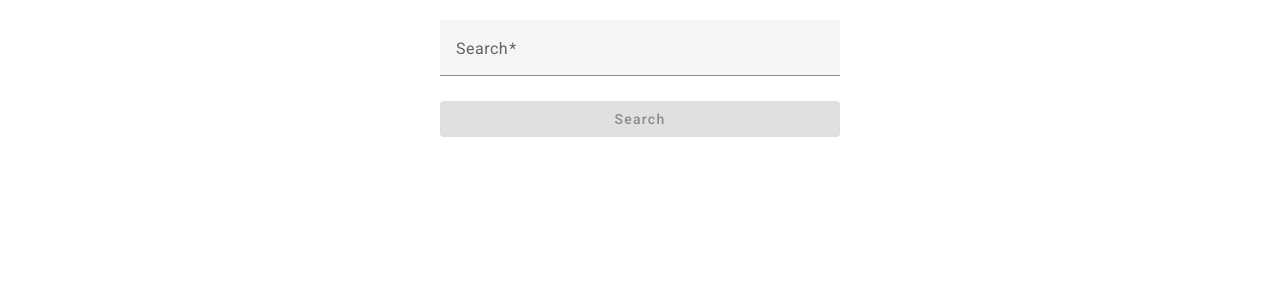
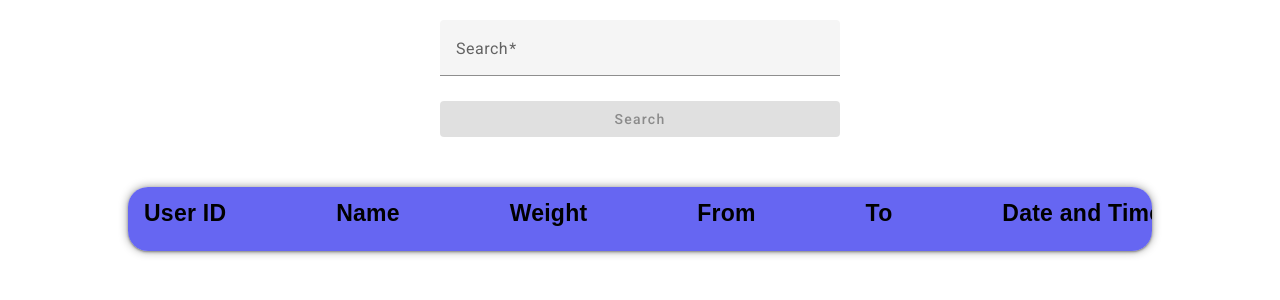
Before and after one commit to renuvenu/Elevator, an Angular app: page / in a window 1280 px wide. Shown: the top 300 px of the page. Built offline with nearby package versions, Linux system fonts and the light colour scheme.

Commit message:
Added Azure Api

```diff
--- a/src/app/regform/regform.component.ts
+++ b/src/app/regform/regform.component.ts
@@ -37,25 +37,9 @@ export class RegformComponent {
     return this.addRegForm.get('contactNumber');
   }
 
-  // onSubmit()
-  // {
-  //   this.http
-
-  //     .post(`https://localhost:7160/api/person`, this.addRegForm.value)
-
-  //     .subscribe(data => {
-
-  //       this.values = data;
-
-  //        this.user_Id= this.values.userId;
-
-
-  //     });
-  // }
-
 
   onSubmit() {
-    this.http.post(`https://localhost:7160/api/person`, this.addRegForm.value)
+    this.http.post(`https://team2-api-naf.azurewebsites.net/api/person`, this.addRegForm.value)
       .subscribe(data => {
         this.values = data;
         this.user_Id = this.values.userId;
--- a/src/app/user-history/user-history.component.css
+++ b/src/app/user-history/user-history.component.css
@@ -1,13 +1,33 @@
-.nav-container {
-  display: flex;
-  align-items: center;
-  justify-content: space-between;
-  font-size: 23px;
-  font-family: sans-serif;
-  font-weight: bold;
-  padding-bottom: 20px;
+.history-container {
+  /* background: orange; */
+  padding-top:40px;
+  width: 1200px;
+  border-radius: 16px;
+  overflow: auto;
+  padding: 16px;
 
 }
+.history-details{
+display: flex;
+align-items: center;
+justify-content: space-between;
+font-size: 23px;
+font-family: sans-serif;
+font-weight: bold;
+}
+.card{
+  background-color: rgb(102, 102, 242);
+width: 80%;
+overflow:auto;
+height: 100%;
+margin: 0 auto;
+margin-top: 10px;
+border-radius: 20px;
+box-shadow: 0px 0px 10px 0px #9b9b9b,
+0 1px 1px 0 #9b9b9b,
+0 1px 3px 0 #9b9b9b;
+}
+
 .search-form {
     display: flex;
     gap: 3px;
--- a/src/app/user-history/user-history.component.html
+++ b/src/app/user-history/user-history.component.html
@@ -22,8 +22,19 @@
 </form>
 <div class="container">
 
-
-
+  <mat-card class="card">
+    <div class="history-container">
+        <div class="history-details">
+          <p>User ID</p>
+          <p>Name</p>
+          <p>Weight</p>
+          <p>From</p>
+          <p>To</p>
+          <p>Date and Time</p>
+          <p>Status</p>
+        </div>
+    </div>
+</mat-card>
   <ng-container *ngFor="let dt of searchHistory ">
 
     <app-history-card  [userhistory]="dt" [username]="userName"> </app-history-card>
--- a/src/app/user-history/user-history.component.ts
+++ b/src/app/user-history/user-history.component.ts
@@ -27,7 +27,7 @@ export class UserHistoryComponent {
   searchuserHistory() {
     const userId = this.searchForm.get('userId')?.value;
     if (userId) {
-      this.http.get<any[]>(`https://localhost:7160/api/PersonDetailsInLift/user/${userId}`)
+      this.http.get<any[]>(`https://team2-api-naf.azurewebsites.net/api/PersonDetailsInLift/user/${userId}`)
         .subscribe(data => {
           this.searchResult = data;
           this.searchHistory=this.searchResult.personDetails;
```
